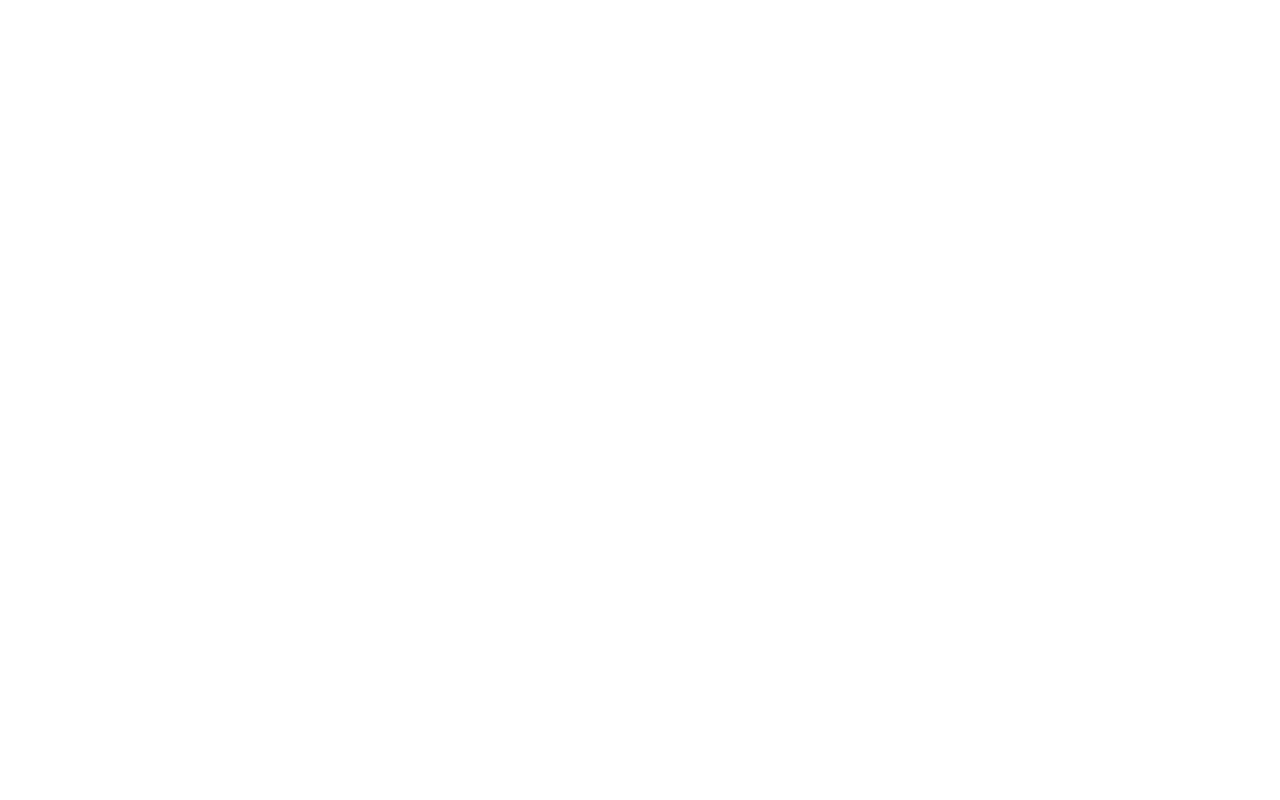
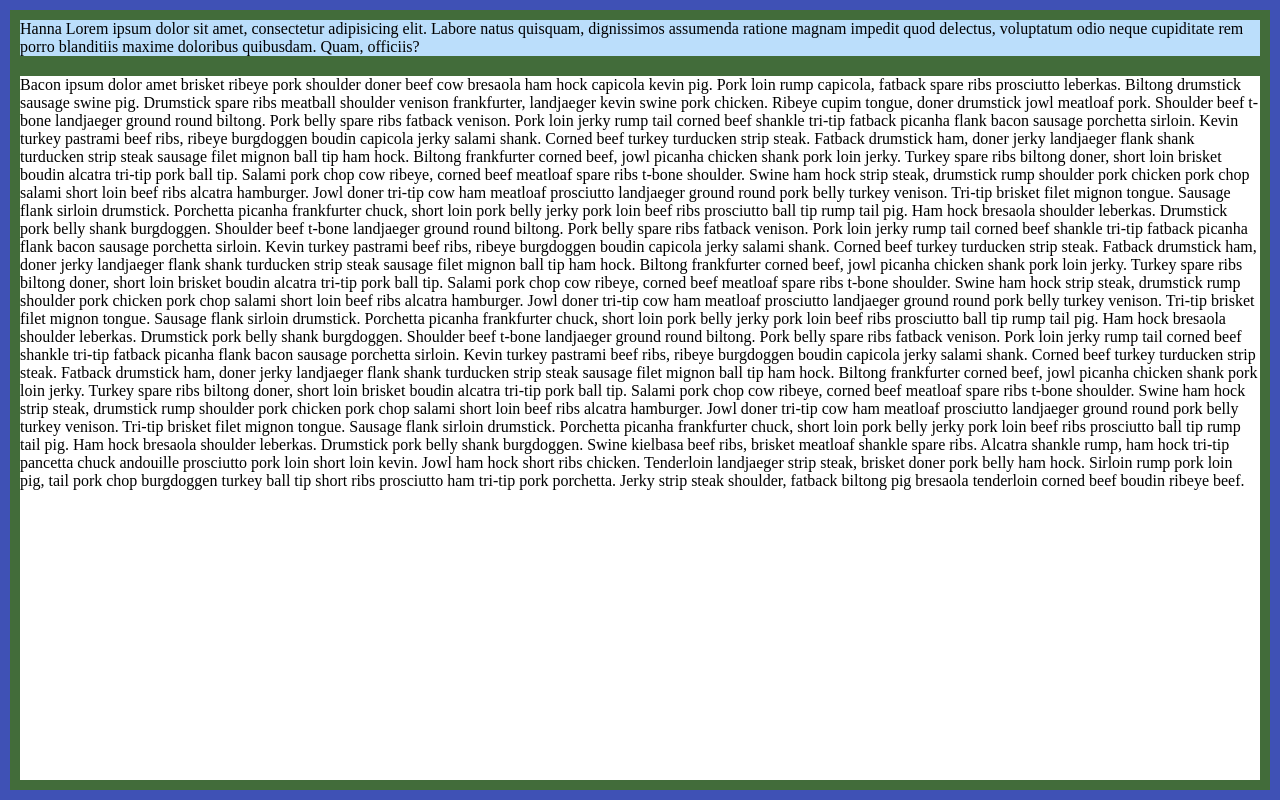
Before and after one commit to likhuta/learn-core-concepts, a website built with webpack: page dist/index.html in a window 1280 px wide. Built offline with nearby package versions, Linux system fonts and the light colour scheme.

Commit message:
practice in dynamic vertical scroll

```diff
--- a/dist/index.html
+++ b/dist/index.html
@@ -3,8 +3,40 @@
   <head>
     <meta charset="utf-8" />
     <title>Getting Started</title>
+    <script src="main.js"></script>
+    <link rel="stylesheet" href="main.css" />
   </head>
   <body>
-    <script src="main.js"></script>
+    <div class="container test">
+      <div class="section">
+        <div class="content">
+          Hanna Lorem ipsum dolor sit amet, consectetur adipisicing elit. Labore natus quisquam, dignissimos assumenda ratione magnam impedit quod delectus, voluptatum odio neque cupiditate rem porro blanditiis maxime doloribus quibusdam. Quam, officiis?
+        </div>
+        <div class="scrollable-content content">
+          Bacon ipsum dolor amet brisket ribeye pork shoulder doner beef cow bresaola ham hock capicola kevin pig. Pork loin rump capicola, fatback spare ribs prosciutto leberkas. Biltong drumstick sausage swine pig. Drumstick spare ribs meatball shoulder venison frankfurter, landjaeger kevin swine pork chicken. Ribeye cupim tongue, doner drumstick jowl meatloaf pork.
+
+    Shoulder beef t-bone landjaeger ground round biltong. Pork belly spare ribs fatback venison. Pork loin jerky rump tail corned beef shankle tri-tip fatback picanha flank bacon sausage porchetta sirloin. Kevin turkey pastrami beef ribs, ribeye burgdoggen boudin capicola jerky salami shank. Corned beef turkey turducken strip steak. Fatback drumstick ham, doner jerky landjaeger flank shank turducken strip steak sausage filet mignon ball tip ham hock.
+
+    Biltong frankfurter corned beef, jowl picanha chicken shank pork loin jerky. Turkey spare ribs biltong doner, short loin brisket boudin alcatra tri-tip pork ball tip. Salami pork chop cow ribeye, corned beef meatloaf spare ribs t-bone shoulder. Swine ham hock strip steak, drumstick rump shoulder pork chicken pork chop salami short loin beef ribs alcatra hamburger. Jowl doner tri-tip cow ham meatloaf prosciutto landjaeger ground round pork belly turkey venison. Tri-tip brisket filet mignon tongue.
+
+    Sausage flank sirloin drumstick. Porchetta picanha frankfurter chuck, short loin pork belly jerky pork loin beef ribs prosciutto ball tip rump tail pig. Ham hock bresaola shoulder leberkas. Drumstick pork belly shank burgdoggen.
+
+    Shoulder beef t-bone landjaeger ground round biltong. Pork belly spare ribs fatback venison. Pork loin jerky rump tail corned beef shankle tri-tip fatback picanha flank bacon sausage porchetta sirloin. Kevin turkey pastrami beef ribs, ribeye burgdoggen boudin capicola jerky salami shank. Corned beef turkey turducken strip steak. Fatback drumstick ham, doner jerky landjaeger flank shank turducken strip steak sausage filet mignon ball tip ham hock.
+
+    Biltong frankfurter corned beef, jowl picanha chicken shank pork loin jerky. Turkey spare ribs biltong doner, short loin brisket boudin alcatra tri-tip pork ball tip. Salami pork chop cow ribeye, corned beef meatloaf spare ribs t-bone shoulder. Swine ham hock strip steak, drumstick rump shoulder pork chicken pork chop salami short loin beef ribs alcatra hamburger. Jowl doner tri-tip cow ham meatloaf prosciutto landjaeger ground round pork belly turkey venison. Tri-tip brisket filet mignon tongue.
+
+    Sausage flank sirloin drumstick. Porchetta picanha frankfurter chuck, short loin pork belly jerky pork loin beef ribs prosciutto ball tip rump tail pig. Ham hock bresaola shoulder leberkas. Drumstick pork belly shank burgdoggen.
+
+    Shoulder beef t-bone landjaeger ground round biltong. Pork belly spare ribs fatback venison. Pork loin jerky rump tail corned beef shankle tri-tip fatback picanha flank bacon sausage porchetta sirloin. Kevin turkey pastrami beef ribs, ribeye burgdoggen boudin capicola jerky salami shank. Corned beef turkey turducken strip steak. Fatback drumstick ham, doner jerky landjaeger flank shank turducken strip steak sausage filet mignon ball tip ham hock.
+
+    Biltong frankfurter corned beef, jowl picanha chicken shank pork loin jerky. Turkey spare ribs biltong doner, short loin brisket boudin alcatra tri-tip pork ball tip. Salami pork chop cow ribeye, corned beef meatloaf spare ribs t-bone shoulder. Swine ham hock strip steak, drumstick rump shoulder pork chicken pork chop salami short loin beef ribs alcatra hamburger. Jowl doner tri-tip cow ham meatloaf prosciutto landjaeger ground round pork belly turkey venison. Tri-tip brisket filet mignon tongue.
+
+    Sausage flank sirloin drumstick. Porchetta picanha frankfurter chuck, short loin pork belly jerky pork loin beef ribs prosciutto ball tip rump tail pig. Ham hock bresaola shoulder leberkas. Drumstick pork belly shank burgdoggen.
+
+
+    Swine kielbasa beef ribs, brisket meatloaf shankle spare ribs. Alcatra shankle rump, ham hock tri-tip pancetta chuck andouille prosciutto pork loin short loin kevin. Jowl ham hock short ribs chicken. Tenderloin landjaeger strip steak, brisket doner pork belly ham hock. Sirloin rump pork loin pig, tail pork chop burgdoggen turkey ball tip short ribs prosciutto ham tri-tip pork porchetta. Jerky strip steak shoulder, fatback biltong pig bresaola tenderloin corned beef boudin ribeye beef.
+        </div>
+      </div>
+    </div>
   </body>
 </html>
--- /dev/null
+++ b/dist/main.css
@@ -0,0 +1,37 @@
+/* https://medium.com/@stephenbunch/how-to-make-a-scrollable-container-with-dynamic-height-using-flexbox-5914a26ae336 */
+.container {
+    background: #3F51B5;
+
+    position: absolute;
+    top: 0;
+    bottom: 0;
+    left: 0;
+    /* width: 600px; */
+
+    display: flex;
+    flex-direction: column;
+}
+
+.section {
+    margin: 10px;
+    background: #426c3a;
+
+    display: flex;
+    flex-direction: column;
+    flex-grow: 1;
+    min-height: 0;
+
+}
+
+.content {
+    margin: 10px;
+    background: #BBDEFB;
+  }
+
+.scrollable-content {
+    background: white;
+
+    flex-grow: 1;
+    /* min-height: 0; */
+    overflow: auto;
+}
```
Also changed, not shown: dist/main.js (+4 -34 lines).
